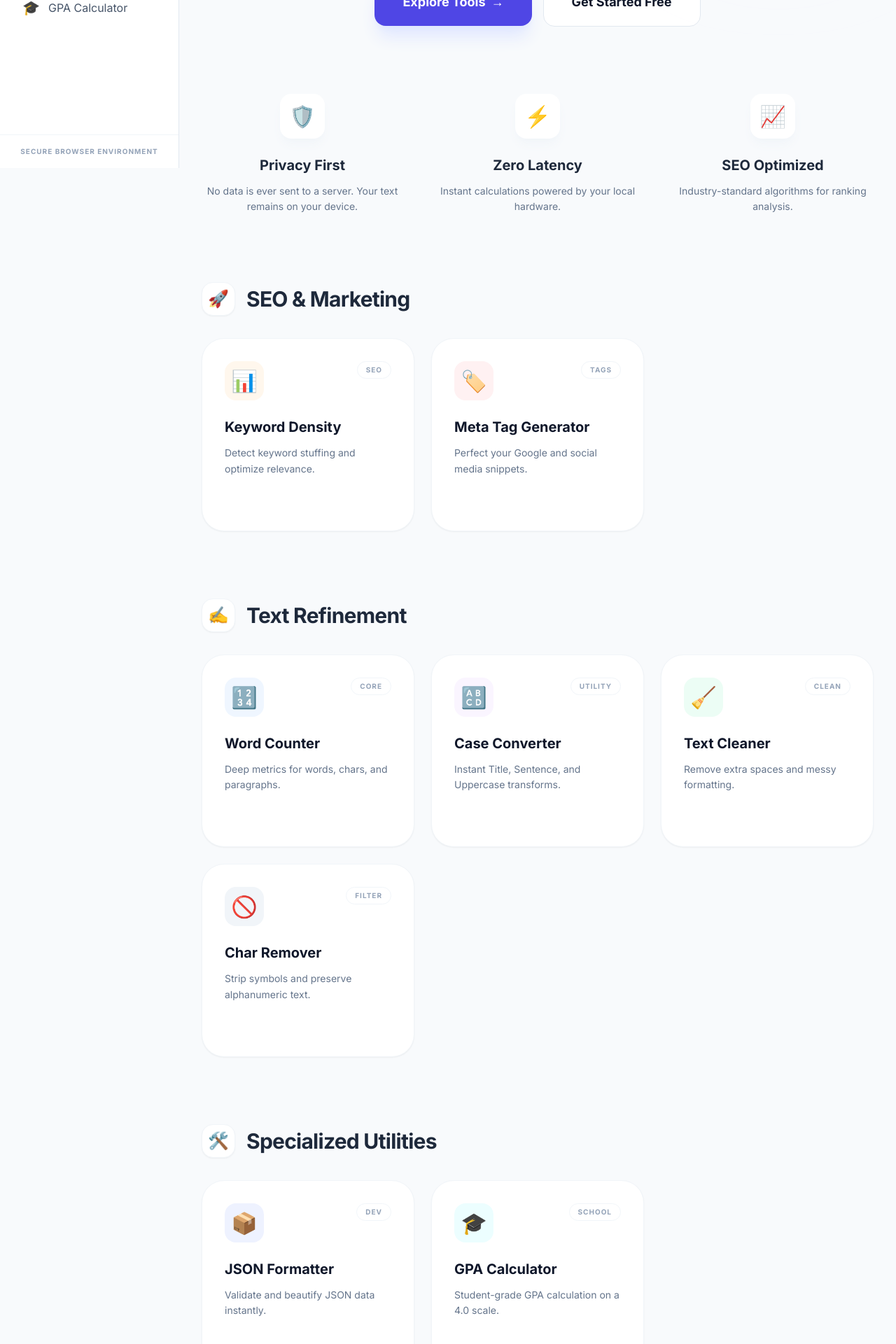
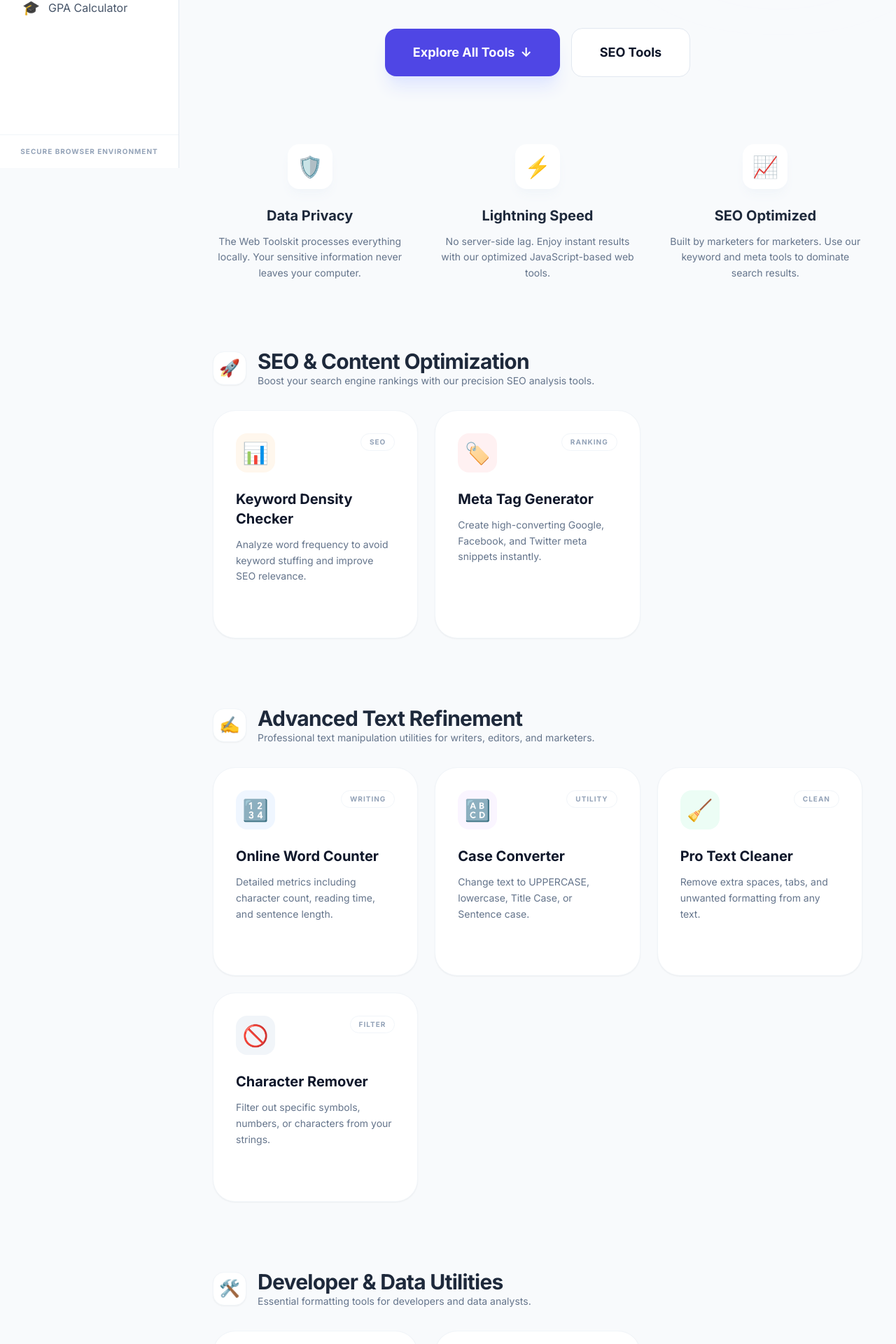
Before and after one commit to ehsanmohiuddin54-coder/The-Web-Toolskit, a React (Vite) app: page / in a window 1280 px wide. Shown: the part 560-2480 px from the top of the page at 70% size. Built offline with nearby package versions, Linux system fonts and the light colour scheme.

Commit message:
Update Home page with SEO

```diff
--- a/index.html
+++ b/index.html
@@ -1,14 +1,42 @@
-
 <!DOCTYPE html>
 <html lang="en">
 <head>
-    <meta charset="UTF-8">
-    <meta name="viewport" content="width=device-width, initial-scale=1.0">
-    <title>SEO & Text Toolkit - 100% Private Browser Tools</title>
+    <meta charset="UTF-8" />
+    <meta name="viewport" content="width=device-width, initial-scale=1.0" />
+
+    <!-- Primary SEO Meta Tags -->
+    <title>The Web Toolskit | Free Online SEO, Text & Developer Tools</title>
+    <meta name="title" content="The Web Toolskit | Free Online SEO, Text & Developer Tools" />
+    <meta name="description" content="The Web Toolskit is a free all-in-one online tools platform offering a word counter, keyword density checker, text cleaner, case converter, JSON formatter, GPA calculator, and SEO tools. 100% private, fast, and browser-based." />
+    <meta name="keywords" content="free online tools, web tools, word counter online, keyword density checker, seo tools, text cleaner, case converter, json formatter, gpa calculator, online text tools, browser based tools" />
+    <meta name="robots" content="index, follow" />
+    <meta name="author" content="The Web Toolskit" />
+
+    <!-- Canonical URL -->
+    <link rel="canonical" href="https://thewebtoolskit.com/" />
+
+    <!-- Open Graph / Facebook -->
+    <meta property="og:type" content="website" />
+    <meta property="og:url" content="https://thewebtoolskit.com/" />
+    <meta property="og:title" content="The Web Toolskit | Free Online SEO, Text & Developer Tools" />
+    <meta property="og:description" content="Use The Web Toolskit to access free SEO, text, developer, and academic tools including word counter, keyword density checker, text cleaner, GPA calculator, and more." />
+    <meta property="og:image" content="https://thewebtoolskit.com/og-image.png" />
+
+    <!-- Twitter -->
+    <meta name="twitter:card" content="summary_large_image" />
+    <meta name="twitter:title" content="The Web Toolskit | Free Online SEO, Text & Developer Tools" />
+    <meta name="twitter:description" content="Free online tools for SEO optimization, text analysis, developers, and students. Fast, secure, and browser-based." />
+    <meta name="twitter:image" content="https://thewebtoolskit.com/og-image.png" />
+
+    <!-- TailwindCSS -->
     <script src="https://cdn.tailwindcss.com"></script>
-    <link rel="preconnect" href="https://fonts.googleapis.com">
-    <link rel="preconnect" href="https://fonts.gstatic.com" crossorigin>
-    <link href="https://fonts.googleapis.com/css2?family=Inter:wght@300;400;500;600;700&display=swap" rel="stylesheet">
+
+    <!-- Google Fonts -->
+    <link rel="preconnect" href="https://fonts.googleapis.com" />
+    <link rel="preconnect" href="https://fonts.gstatic.com" crossorigin />
+    <link href="https://fonts.googleapis.com/css2?family=Inter:wght@300;400;500;600;700&display=swap" rel="stylesheet" />
+
+    <!-- Global Styles -->
     <style>
         body {
             font-family: 'Inter', sans-serif;
@@ -33,6 +61,8 @@
             -webkit-backdrop-filter: blur(12px);
         }
     </style>
+
+    <!-- Import Maps -->
     <script type="importmap">
     {
       "imports": {
@@ -43,7 +73,8 @@
       }
     }
     </script>
-<link rel="stylesheet" href="/index.css">
+
+    <link rel="stylesheet" href="/index.css" />
 </head>
 <body>
     <div id="root"></div>
--- a/pages/Home.tsx
+++ b/pages/Home.tsx
@@ -1,15 +1,17 @@
-
 import React from 'react';
 import { Link } from 'react-router-dom';
+// Note: You may need to install react-helmet-async for SEO meta tags
+// import { Helmet } from 'react-helmet-async';
 
 const toolCategories = [
   {
-    name: 'SEO & Marketing',
+    name: 'SEO & Content Optimization',
     icon: '🚀',
+    description: 'Boost your search engine rankings with our precision SEO analysis tools.',
     tools: [
       {
-        title: 'Keyword Density',
-        desc: 'Detect keyword stuffing and optimize relevance.',
+        title: 'Keyword Density Checker',
+        desc: 'Analyze word frequency to avoid keyword stuffing and improve SEO relevance.',
         icon: '📊',
         path: '/keyword-density',
         color: 'bg-orange-50 text-orange-600',
@@ -17,45 +19,46 @@ const toolCategories = [
       },
       {
         title: 'Meta Tag Generator',
-        desc: 'Perfect your Google and social media snippets.',
+        desc: 'Create high-converting Google, Facebook, and Twitter meta snippets instantly.',
         icon: '🏷️',
         path: '/meta-generator',
         color: 'bg-rose-50 text-rose-600',
-        badge: 'Tags'
+        badge: 'Ranking'
       }
     ]
   },
   {
-    name: 'Text Refinement',
+    name: 'Advanced Text Refinement',
     icon: '✍️',
+    description: 'Professional text manipulation utilities for writers, editors, and marketers.',
     tools: [
       {
-        title: 'Word Counter',
-        desc: 'Deep metrics for words, chars, and paragraphs.',
+        title: 'Online Word Counter',
+        desc: 'Detailed metrics including character count, reading time, and sentence length.',
         icon: '🔢',
         path: '/word-counter',
         color: 'bg-blue-50 text-blue-600',
-        badge: 'Core'
+        badge: 'Writing'
       },
       {
         title: 'Case Converter',
-        desc: 'Instant Title, Sentence, and Uppercase transforms.',
+        desc: 'Change text to UPPERCASE, lowercase, Title Case, or Sentence case.',
         icon: '🔠',
         path: '/case-converter',
         color: 'bg-purple-50 text-purple-600',
         badge: 'Utility'
       },
       {
-        title: 'Text Cleaner',
-        desc: 'Remove extra spaces and messy formatting.',
+        title: 'Pro Text Cleaner',
+        desc: 'Remove extra spaces, tabs, and unwanted formatting from any text.',
         icon: '🧹',
         path: '/text-cleaner',
         color: 'bg-emerald-50 text-emerald-600',
         badge: 'Clean'
       },
       {
-        title: 'Char Remover',
-        desc: 'Strip symbols and preserve alphanumeric text.',
+        title: 'Character Remover',
+        desc: 'Filter out specific symbols, numbers, or characters from your strings.',
         icon: '🚫',
         path: '/char-remover',
         color: 'bg-slate-100 text-slate-600',
@@ -64,12 +67,13 @@ const toolCategories = [
     ]
   },
   {
-    name: 'Specialized Utilities',
+    name: 'Developer & Data Utilities',
     icon: '🛠️',
+    description: 'Essential formatting tools for developers and data analysts.',
     tools: [
       {
-        title: 'JSON Formatter',
-        desc: 'Validate and beautify JSON data instantly.',
+        title: 'JSON Formatter & Validator',
+        desc: 'Beautify messy JSON code and validate syntax for error-free development.',
         icon: '📦',
         path: '/json-formatter',
         color: 'bg-indigo-50 text-indigo-600',
@@ -77,11 +81,11 @@ const toolCategories = [
       },
       {
         title: 'GPA Calculator',
-        desc: 'Student-grade GPA calculation on a 4.0 scale.',
+        desc: 'A simple tool for students to calculate semester and cumulative GPA.',
         icon: '🎓',
         path: '/gpa-calculator',
         color: 'bg-cyan-50 text-cyan-600',
-        badge: 'School'
+        badge: 'Education'
       }
     ]
   }
@@ -90,42 +94,51 @@ const toolCategories = [
 export const Home: React.FC = () => {
   return (
     <div className="space-y-24 animate-in fade-in duration-700 pb-20">
+      {/* SEO META TAGS SECTION (Conceptual - Use with React Helmet) */}
+      {/*
+      <Helmet>
+        <title>The Web Toolskit - All-in-One Online Web Tools & SEO Analyzer</title>
+        <meta name="description" content="Access The Web Toolskit: a free, privacy-first collection of SEO tools, word counters, JSON formatters, and text utilities. 100% browser-based processing for maximum security." />
+        <meta name="keywords" content="The Web Toolskit, free online tools, SEO analyzer, word counter, JSON formatter, meta tag generator, text cleaner, privacy web tools, developer utilities" />
+        <link rel="canonical" href="https://thewebtoolskit.com/" />
+      </Helmet>
+      */}
+
       {/* Hero Section */}
-      <section className="relative pt-12 text-center max-w-4xl mx-auto">
+      <section className="relative pt-12 text-center max-w-4xl mx-auto px-4">
         <div className="inline-flex items-center space-x-2 px-4 py-1.5 bg-indigo-50 text-indigo-700 rounded-full text-xs font-bold uppercase tracking-widest mb-8 border border-indigo-100 shadow-sm">
-          <span>100% Client-Side Processing</span>
+          <span>The Web Toolskit: Private & Secure</span>
           <span className="w-1.5 h-1.5 bg-green-500 rounded-full animate-pulse"></span>
         </div>
-        <h1 className="text-6xl md:text-7xl font-black text-slate-900 mb-8 leading-[1.05] tracking-tight">
-          Every Professional Tool <br/>
+        <h1 className="text-5xl md:text-7xl font-black text-slate-900 mb-8 leading-[1.05] tracking-tight">
+          Master Your Digital Workflow with <br/>
           <span className="text-transparent bg-clip-text bg-gradient-to-r from-indigo-600 to-violet-600">
-            One Single Toolkit.
+            The Web Toolskit.
           </span>
         </h1>
         <p className="text-xl text-slate-600 mb-12 max-w-2xl mx-auto leading-relaxed">
-          Stop using tools that steal your data. **Web Text Toolkit** runs entirely in your browser. Access fast, reliable text, SEO, and formatting tools built for the modern web.
+          The ultimate destination for **free online web tools**. Optimize SEO, format code, and refine text without ever uploading your data. **The Web Toolskit** runs 100% in your browser.
         </p>
         <div className="flex flex-wrap items-center justify-center gap-4">
-          <Link to="/word-counter" className="px-10 py-5 bg-indigo-600 text-white font-bold rounded-2xl hover:bg-indigo-700 transition-all shadow-xl shadow-indigo-100 flex items-center space-x-2 text-lg">
-            <span>Explore Tools</span>
-            <span>→</span>
-          </Link>
-          <Link to="/signup" className="px-10 py-5 bg-white text-slate-900 border border-slate-200 font-bold rounded-2xl hover:bg-slate-50 transition-all text-lg">
-            Get Started Free
+          <a href="/" className="px-10 py-5 bg-indigo-600 text-white font-bold rounded-2xl hover:bg-indigo-700 transition-all shadow-xl shadow-indigo-100 flex items-center space-x-2 text-lg">
+            <span>Explore All Tools</span>
+            <span>↓</span>
+          </a>
+          <Link to="/meta-generator" className="px-10 py-5 bg-white text-slate-900 border border-slate-200 font-bold rounded-2xl hover:bg-slate-50 transition-all text-lg">
+            SEO Tools
           </Link>
         </div>
 
-        {/* Background Gradients */}
         <div className="absolute -top-10 -left-10 w-72 h-72 bg-indigo-100 rounded-full mix-blend-multiply filter blur-3xl opacity-20 pointer-events-none"></div>
         <div className="absolute top-20 -right-10 w-72 h-72 bg-purple-100 rounded-full mix-blend-multiply filter blur-3xl opacity-20 pointer-events-none"></div>
       </section>
 
-      {/* Feature Grid */}
-      <section className="grid grid-cols-1 md:grid-cols-3 gap-12 max-w-6xl mx-auto">
+      {/* Trust & SEO Features */}
+      <section className="grid grid-cols-1 md:grid-cols-3 gap-12 max-w-6xl mx-auto px-4">
          {[
-           { title: 'Privacy First', desc: 'No data is ever sent to a server. Your text remains on your device.', icon: '🛡️' },
-           { title: 'Zero Latency', desc: 'Instant calculations powered by your local hardware.', icon: '⚡' },
-           { title: 'SEO Optimized', desc: 'Industry-standard algorithms for ranking analysis.', icon: '📈' }
+           { title: 'Data Privacy', desc: 'The Web Toolskit processes everything locally. Your sensitive information never leaves your computer.', icon: '🛡️' },
+           { title: 'Lightning Speed', desc: 'No server-side lag. Enjoy instant results with our optimized JavaScript-based web tools.', icon: '⚡' },
+           { title: 'SEO Optimized', desc: 'Built by marketers for marketers. Use our keyword and meta tools to dominate search results.', icon: '📈' }
          ].map((feature, i) => (
            <div key={i} className="text-center group">
               <div className="w-16 h-16 bg-white shadow-lg shadow-slate-100 rounded-2xl flex items-center justify-center text-3xl mx-auto mb-6 group-hover:scale-110 transition-transform duration-300">
@@ -137,14 +150,20 @@ export const Home: React.FC = () => {
          ))}
       </section>
 
-      {/* Categorized Tools */}
+      {/* Main Tools Container */}
+      <div id="tools" className="max-w-6xl mx-auto px-4 space-y-24">
         {toolCategories.map((cat, idx) => (
-        <section key={idx} className="space-y-8 max-w-6xl mx-auto">
+          <section key={idx} className="space-y-8">
+            <div className="flex flex-col md:flex-row md:items-end justify-between gap-4">
               <div className="flex items-center space-x-4">
                 <div className="w-12 h-12 bg-white border border-slate-100 rounded-2xl flex items-center justify-center text-2xl shadow-sm">
                   {cat.icon}
                 </div>
+                <div>
                   <h2 className="text-3xl font-black text-slate-800 tracking-tight">{cat.name}</h2>
+                  <p className="text-slate-500 text-sm">{cat.description}</p>
+                </div>
+              </div>
             </div>
 
             <div className="grid grid-cols-1 md:grid-cols-2 lg:grid-cols-3 gap-6">
@@ -165,7 +184,7 @@ export const Home: React.FC = () => {
                   <h3 className="text-xl font-bold text-slate-900 mb-3">{tool.title}</h3>
                   <p className="text-slate-500 text-sm leading-relaxed mb-6 flex-1">{tool.desc}</p>
                   <div className="flex items-center text-indigo-600 text-sm font-bold opacity-0 group-hover:opacity-100 transition-opacity">
-                  <span>Open Tool</span>
+                    <span>Use Tool Free</span>
                     <span className="ml-2">→</span>
                   </div>
                 </Link>
@@ -173,77 +192,95 @@ export const Home: React.FC = () => {
             </div>
           </section>
         ))}
+      </div>
 
-      {/* Modern Call to Action / Info Block */}
-      <section className="bg-slate-900 rounded-[3.5rem] p-12 md:p-20 text-white overflow-hidden relative shadow-2xl">
-        <div className="relative z-10 grid grid-cols-1 lg:grid-cols-2 gap-16 items-center">
-          <div className="space-y-8">
-            <h2 className="text-4xl md:text-5xl font-black leading-tight italic">
-              Speed & Privacy <br/>
-              Without Compromise.
-            </h2>
-            <p className="text-slate-400 text-lg leading-relaxed">
-              Why use legacy tools that require account creation and tracking? The **Web Text Toolkit** provides a sanitized, isolated workspace for your sensitive content analysis.
+      {/* SEO RICH CONTENT SECTION - For Google Ranking */}
+      <section className="bg-slate-50 py-20">
+        <div className="max-w-4xl mx-auto px-6 prose prose-slate">
+          <h2 className="text-3xl font-black text-slate-900 mb-6">Why Professionals Choose The Web Toolskit</h2>
+          <p className="text-lg text-slate-600 mb-6">
+            In the modern digital landscape, efficiency and privacy are paramount. **The Web Toolskit** was designed to provide a comprehensive suite of utilities that empower SEO experts, content writers, and developers to perform daily tasks without the fear of data leaks.
           </p>
-            <div className="flex gap-4">
-              <div className="flex -space-x-3 overflow-hidden">
-                {[1,2,3,4].map(i => (
-                  <div key={i} className="inline-block h-10 w-10 rounded-full ring-2 ring-slate-900 bg-slate-700 flex items-center justify-center text-[10px] font-bold">U{i}</div>
-                ))}
+
+          <div className="grid grid-cols-1 md:grid-cols-2 gap-10 mt-10">
+            <div>
+              <h3 className="text-xl font-bold text-slate-800 mb-3">Comprehensive SEO Analysis</h3>
+              <p className="text-slate-600 text-sm leading-relaxed">
+                Our **Keyword Density Checker** and **Meta Tag Generator** help you stay ahead of algorithm updates. By analyzing your content's structure locally, you can optimize for Google's SERPs without revealing your niche strategies to third-party servers.
+              </p>
             </div>
-              <div className="text-sm">
-                 <div className="font-bold">Trusted by Thousands</div>
-                 <div className="text-slate-500">Processing millions of words daily</div>
+            <div>
+              <h3 className="text-xl font-bold text-slate-800 mb-3">Writer-Centric Text Tools</h3>
+              <p className="text-slate-600 text-sm leading-relaxed">
+                From an advanced **Online Word Counter** to a smart **Case Converter**, we provide everything needed for content cleanup. Our **Text Cleaner** is specifically built to strip hidden formatting from Word or Google Docs, making it ready for CMS publishing.
+              </p>
+            </div>
+            <div>
+              <h3 className="text-xl font-bold text-slate-800 mb-3">Developer Workflow Tools</h3>
+              <p className="text-slate-600 text-sm leading-relaxed">
+                The **JSON Formatter & Validator** is a staple for developers. Quickly debug data structures or beautify API responses in a clean, isolated environment. No more pasting sensitive client data into random websites.
+              </p>
+            </div>
+            <div>
+              <h3 className="text-xl font-bold text-slate-800 mb-3">Student & Academic Success</h3>
+              <p className="text-slate-600 text-sm leading-relaxed">
+                The Web Toolskit isn't just for business. Our **GPA Calculator** helps students track their academic progress with ease, providing instant calculations for semester planning.
+              </p>
             </div>
           </div>
         </div>
-          <div className="bg-indigo-600/10 backdrop-blur-3xl border border-white/10 rounded-[2.5rem] p-8 space-y-6">
-             <div className="flex items-center space-x-2 mb-2">
-                <div className="w-3 h-3 rounded-full bg-red-400"></div>
-                <div className="w-3 h-3 rounded-full bg-yellow-400"></div>
-                <div className="w-3 h-3 rounded-full bg-green-400"></div>
-             </div>
-             <div className="space-y-4">
-               <div className="h-2 w-full bg-white/20 rounded-full"></div>
-               <div className="h-2 w-3/4 bg-white/20 rounded-full"></div>
-               <div className="h-2 w-5/6 bg-white/20 rounded-full"></div>
-               <div className="h-32 bg-indigo-500/20 border border-indigo-500/30 rounded-2xl flex items-center justify-center italic text-indigo-300 text-sm p-4 text-center">
-                 Everything stays in your browser cache. Secure. Fast. Isolated.
-               </div>
-             </div>
-             <div className="flex justify-between items-center">
-                <div className="h-10 w-32 bg-indigo-600 rounded-xl shadow-lg shadow-indigo-900/40"></div>
-                <div className="h-8 w-8 bg-white/10 rounded-lg"></div>
-             </div>
+      </section>
+
+      {/* Final Call to Action */}
+      <section className="max-w-6xl mx-auto px-4">
+        <div className="bg-slate-900 rounded-[3.5rem] p-12 md:p-20 text-white overflow-hidden relative shadow-2xl">
+          <div className="relative z-10 text-center space-y-8">
+            <h2 className="text-4xl md:text-6xl font-black leading-tight">
+              Ready to Optimize Your Workflow?
+            </h2>
+            <p className="text-slate-400 text-lg max-w-2xl mx-auto">
+              Join thousands of users who trust **The Web Toolskit** for their daily SEO, text manipulation, and development needs. Fast, free, and forever private.
+            </p>
+            <div className="flex justify-center gap-6">
+                <button onClick={() => window.scrollTo({top: 0, behavior: 'smooth'})} className="px-8 py-4 bg-indigo-600 hover:bg-indigo-500 rounded-xl font-bold transition-all">
+                    Start Using Tools
+                </button>
             </div>
           </div>
 
-        {/* Abstract pattern bg */}
-        <div className="absolute inset-0 opacity-[0.03] pointer-events-none">
+          <div className="absolute inset-0 opacity-[0.05] pointer-events-none">
             <svg width="100%" height="100%" xmlns="http://www.w3.org/2000/svg">
               <defs>
-              <pattern id="grid-large" width="100" height="100" patternUnits="userSpaceOnUse">
-                <circle cx="50" cy="50" r="1" fill="white" />
+                <pattern id="grid" width="40" height="40" patternUnits="userSpaceOnUse">
+                  <path d="M 40 0 L 0 0 0 40" fill="none" stroke="white" strokeWidth="1"/>
                 </pattern>
               </defs>
-            <rect width="100%" height="100%" fill="url(#grid-large)" />
+              <rect width="100%" height="100%" fill="url(#grid)" />
             </svg>
+          </div>
         </div>
       </section>
 
-      {/* SEO Content Section */}
-      <section className="max-w-4xl mx-auto text-center py-10">
-        <h2 className="text-sm font-black text-indigo-600 uppercase tracking-[0.3em] mb-4">The Toolkit Standard</h2>
-        <p className="text-slate-500 text-lg leading-relaxed mb-10 italic">
-          "Whether you are writing a technical blog post, optimizing a landing page for SEO, or just cleaning up messy developer logs, our toolkit provides the precision and privacy you deserve."
+      {/* Footer Keywords Section */}
+      <footer className="max-w-6xl mx-auto px-4 pb-12 text-center">
+        <div className="border-t border-slate-100 pt-12">
+            <p className="text-slate-400 text-sm mb-4 font-bold uppercase tracking-widest">The Web Toolskit Keywords</p>
+            <div className="flex flex-wrap justify-center gap-x-6 gap-y-2 text-xs text-slate-400">
+                <span>Free SEO Tools</span>
+                <span>Online Text Editor</span>
+                <span>JSON Validator</span>
+                <span>Word Counter Online</span>
+                <span>Privacy First Web Tools</span>
+                <span>Meta Tag Generator</span>
+                <span>Keyword Density Tool</span>
+                <span>Bulk Text Cleaner</span>
+                <span>Developer Productivity</span>
+            </div>
+            <p className="mt-10 text-slate-300 text-xs">
+              © {new Date().getFullYear()} The Web Toolskit. All rights reserved. No data is stored on our servers.
             </p>
-        <div className="flex flex-wrap justify-center gap-12 opacity-40 grayscale group hover:grayscale-0 transition-all">
-           <div className="text-xl font-black tracking-tighter">WRITER.co</div>
-           <div className="text-xl font-black tracking-tighter">DEV.log</div>
-           <div className="text-xl font-black tracking-tighter">MARKETER</div>
-           <div className="text-xl font-black tracking-tighter">ACADEMIA</div>
         </div>
-      </section>
+      </footer>
     </div>
   );
 };
```
Lines whose indentation alone changed are shown as unchanged.
